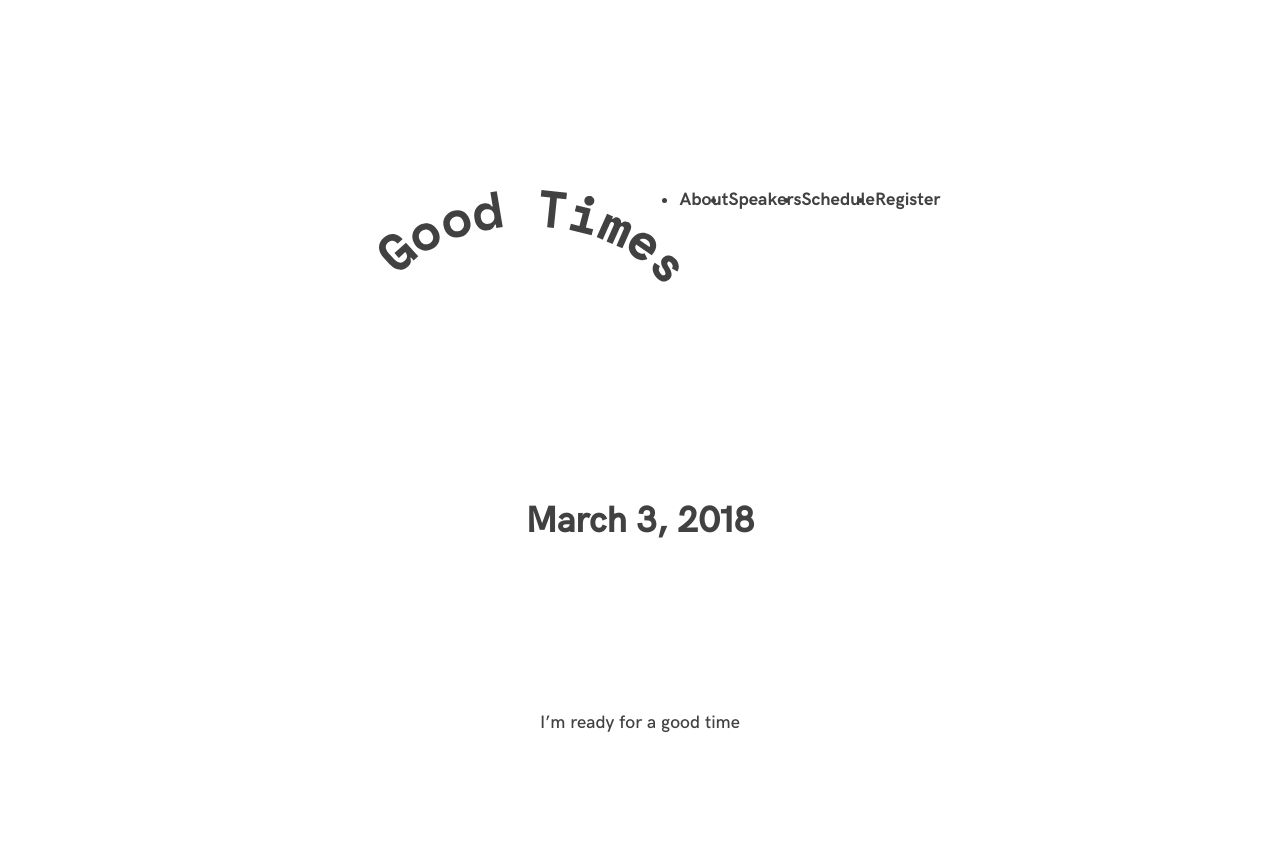
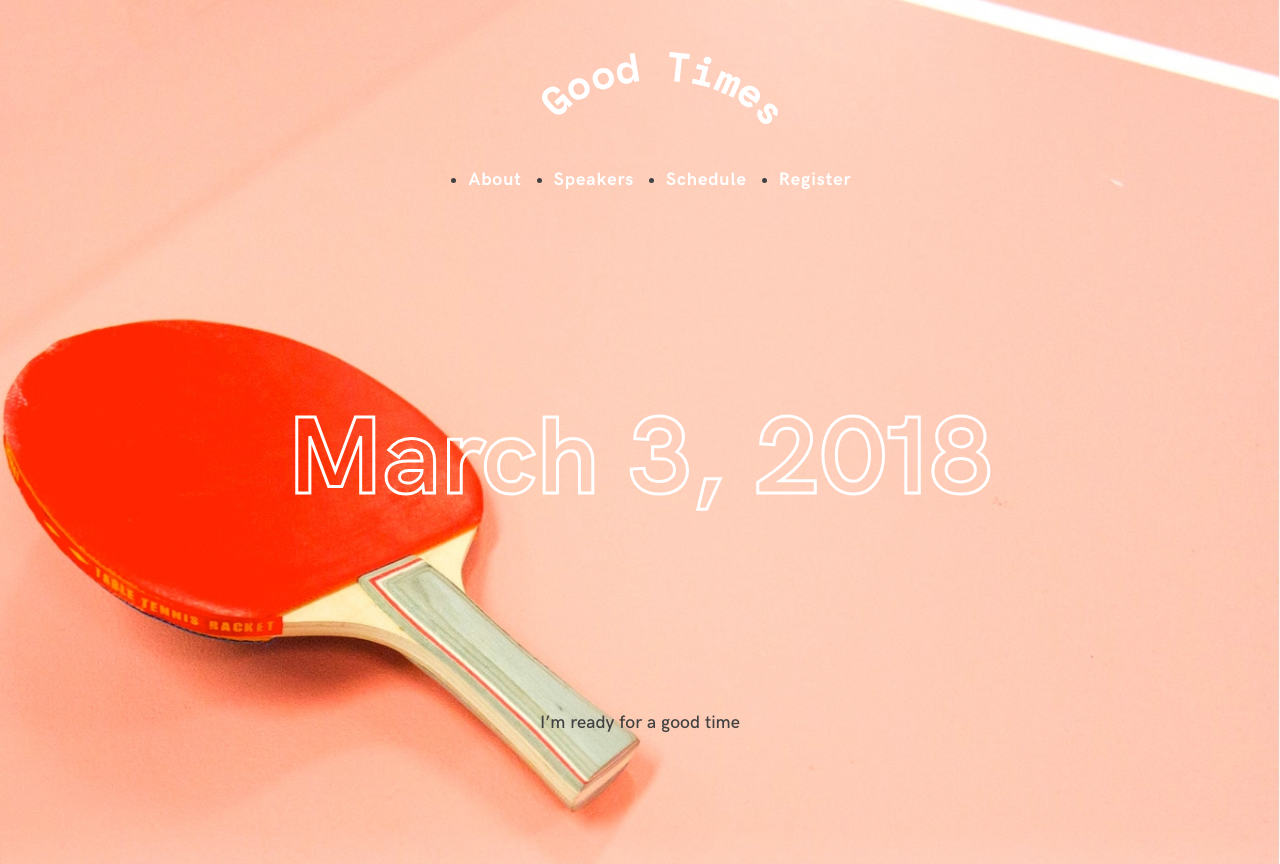
Before and after one commit to in-roma/goodtimes, a plain HTML site: page index.html in a window 1280 px wide. Drawn offline with Linux system fonts and the light colour scheme; files whose address does not match are found by name.

Commit message:
setting up header

```diff
--- /dev/null
+++ b/css/header.css
@@ -0,0 +1,32 @@
+.logo-container {
+    width: 100%;
+}
+
+.nav-item {
+    margin: 0 16px;
+
+}
+
+.nav-link {
+    color: #fff;
+    letter-spacing: 0.05em;
+
+}
+
+.header-desktop {
+    width: 100%;
+    top: 0;
+    left: 0;
+    position: fixed;
+    transition: transform 0.5s ease;
+    transform: translateY(-100%);
+}
+
+.logo-svg {
+    width: 236px;
+    height: 76px;
+}
+
+.logo-svg path, .logo-svg polygon {
+    fill: #fff;
+}
--- a/css/style.css
+++ b/css/style.css
@@ -5,9 +5,24 @@ body {
     font-size: 18px;
     line-height: 1.5;
     color: #414141;
+    background-image: url(../assets/images/background.jpg);
+    background-size: 100% auto;
+    background-position: center top;
+    background-repeat: no;
 }
 
 a {
     text-decoration: none;
     color: #414141;
 }
+
+.heading {
+    font-size: 110px;
+    font-family: 'HK-Grotesk-Bold', sans-serif;
+    line-height: 1;
+    color: #fff;
+    -webkit-text-fill-color: transparent;
+    -webkit-text-stroke-width: 3px;
+    -webkit-text-stroke-color: #fff;
+
+}
--- a/index.html
+++ b/index.html
@@ -8,6 +8,7 @@
 		<link rel="stylesheet" href="./css/normalise.css" />
 		<link rel="stylesheet" href="./css/tachyons.css" />
 		<link rel="stylesheet" href="./css/style.css" />
+		<link rel="stylesheet" href="./css/header.css" />
 		<title>Good~Times</title>
 	</head>
 	<body>
```
